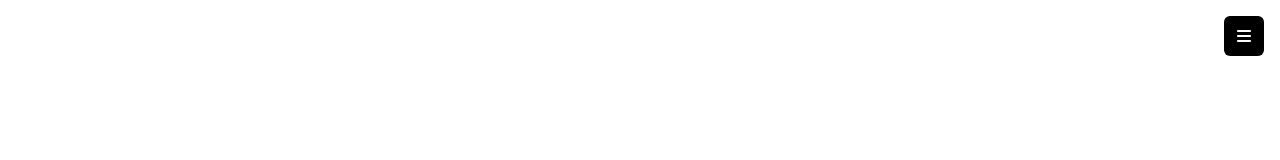
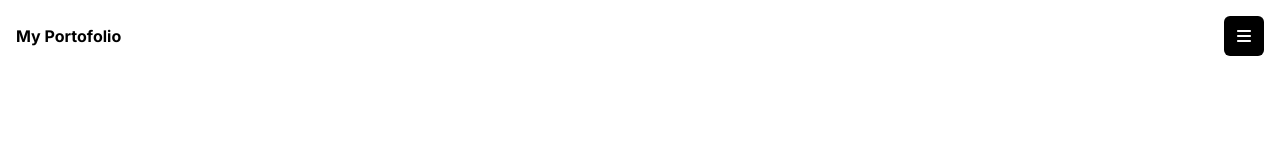
Before and after one commit to FieryInferno/my-portofolio, a Next.js app: page /example in a window 1280 px wide. Shown: the top 160 px of the page. Built offline with nearby package versions, Linux system fonts and the light colour scheme.

Commit message:
feat:tambah title

```diff
--- a/src/components/navbar.tsx
+++ b/src/components/navbar.tsx
@@ -15,7 +15,8 @@ export default function navbar() {
 
     return (
         <>
-            <div className="flex justify-end p-4">
+            <div className="flex p-4 justify-between items-center">
+                <div className='font-bold'>My Portofolio</div>
                 <div className="bg-black w-10 h-10 p-2 rounded-md text-center cursor-pointer hover:bg-[#5044EB]" onClick={handleClick}>
                     <FontAwesomeIcon icon={faBars} style={{color: "#fcfcfc",}} />
                 </div>
```
